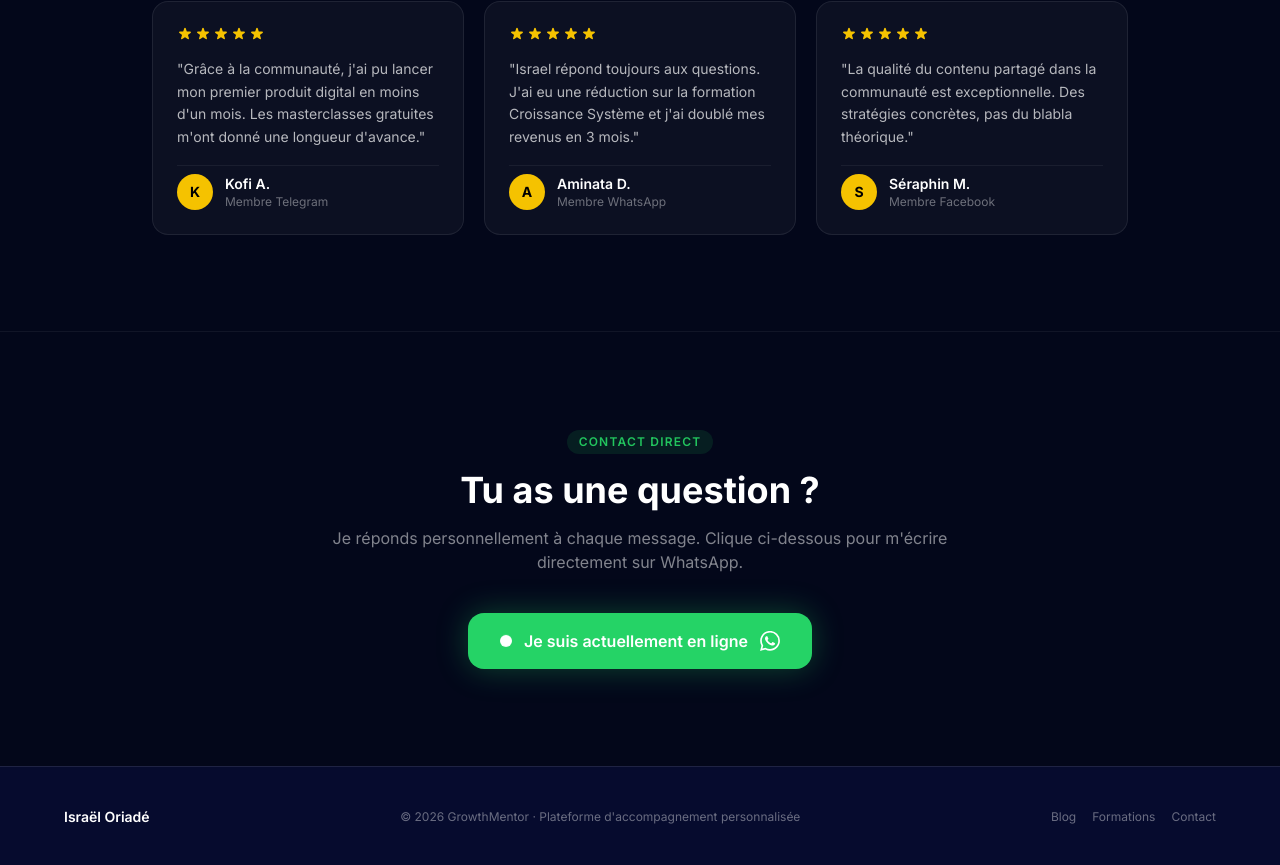
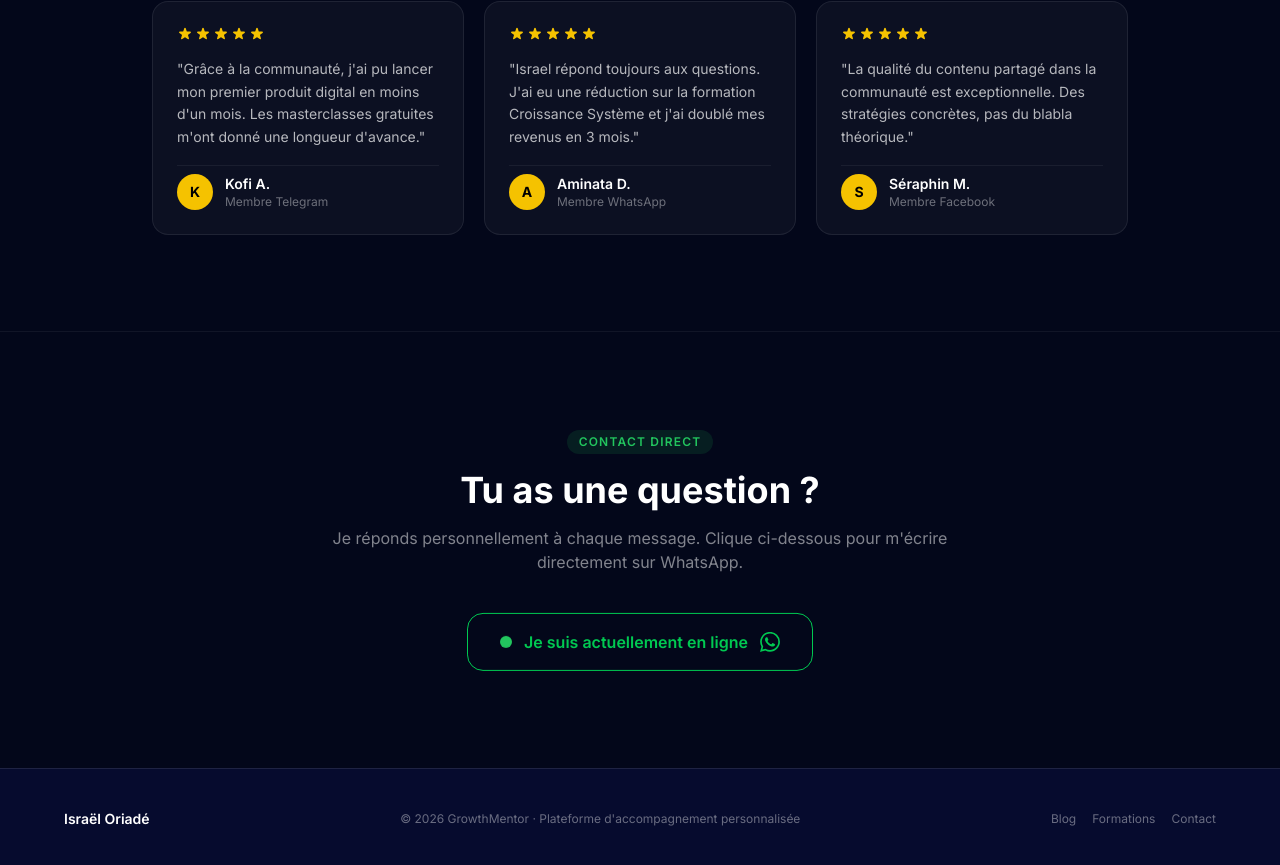
Before and after one commit to israel997/israel-oriade-growthmentor, a Next.js app: page /communaute in a window 1280 px wide. Shown: the part 1794-2659 px from the top of the page. Built offline with nearby package versions, Linux system fonts and the light colour scheme; no server answers.

Commit message:
Verification

```diff
--- a/app/communaute/page.tsx
+++ b/app/communaute/page.tsx
@@ -408,12 +408,11 @@ export default function CommunautePage() {
                 href="https://kloo.me/whatsapp-israel-oriade"
                 target="_blank"
                 rel="noopener noreferrer"
-                className="inline-flex items-center gap-3 rounded-2xl px-8 py-4 text-base font-semibold text-white transition-transform hover:scale-[1.02]"
-                style={{ background: "#25D366", boxShadow: "0 0 32px rgba(37,211,102,0.3)" }}
+                className="inline-flex items-center gap-3 rounded-2xl px-8 py-4 text-base font-semibold border border-green-500 text-green-500 bg-transparent hover:bg-green-500 hover:text-white transition-all duration-200 hover:scale-[1.02]"
               >
                 <span className="relative flex h-3 w-3">
-                  <span className="animate-ping absolute inline-flex h-full w-full rounded-full opacity-75" style={{ background: "#fff" }} />
-                  <span className="relative inline-flex h-3 w-3 rounded-full" style={{ background: "#fff" }} />
+                  <span className="animate-ping absolute inline-flex h-full w-full rounded-full opacity-75" style={{ background: "#22C55E" }} />
+                  <span className="relative inline-flex h-3 w-3 rounded-full" style={{ background: "#22C55E" }} />
                 </span>
                 Je suis actuellement {/*  */}en ligne
                 <svg className="h-5 w-5" fill="currentColor" viewBox="0 0 24 24">
--- a/app/connexion/page.tsx
+++ b/app/connexion/page.tsx
@@ -29,8 +29,8 @@ function validateFullName(name: string): string {
   if (!name.trim()) return "";
   if (!NAME_RE.test(name)) return "Le nom ne peut pas contenir de chiffres ou caractères spéciaux.";
   const parts = name.trim().split(/\s+/);
-  const tooLong = parts.find(p => p.length > 15);
-  if (tooLong) return `"${tooLong}" dépasse 15 caractères.`;
+  const tooLong = parts.find(p => p.length > 20);
+  if (tooLong) return `"${tooLong}" dépasse 20 caractères.`;
   return "";
 }
 
```
